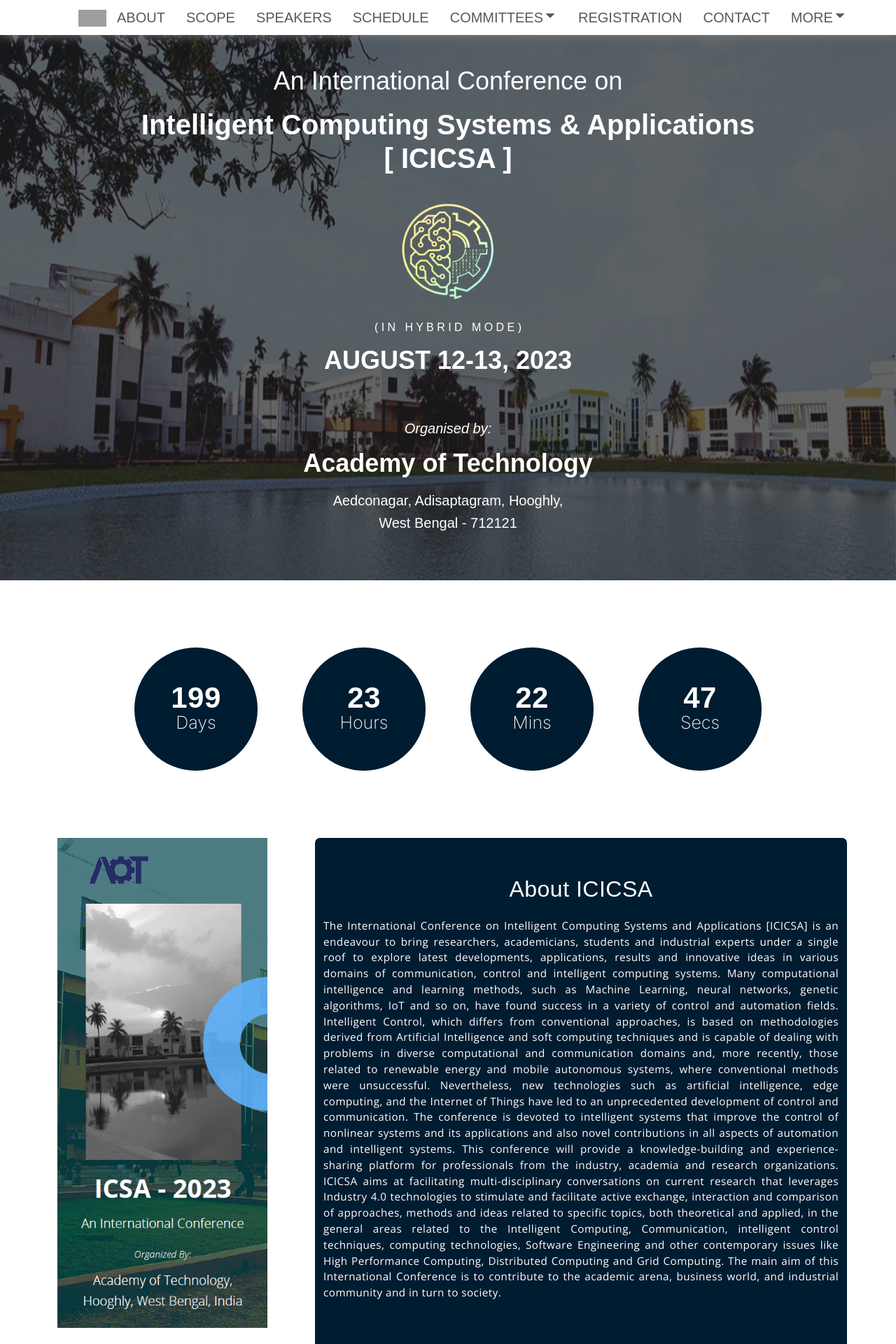
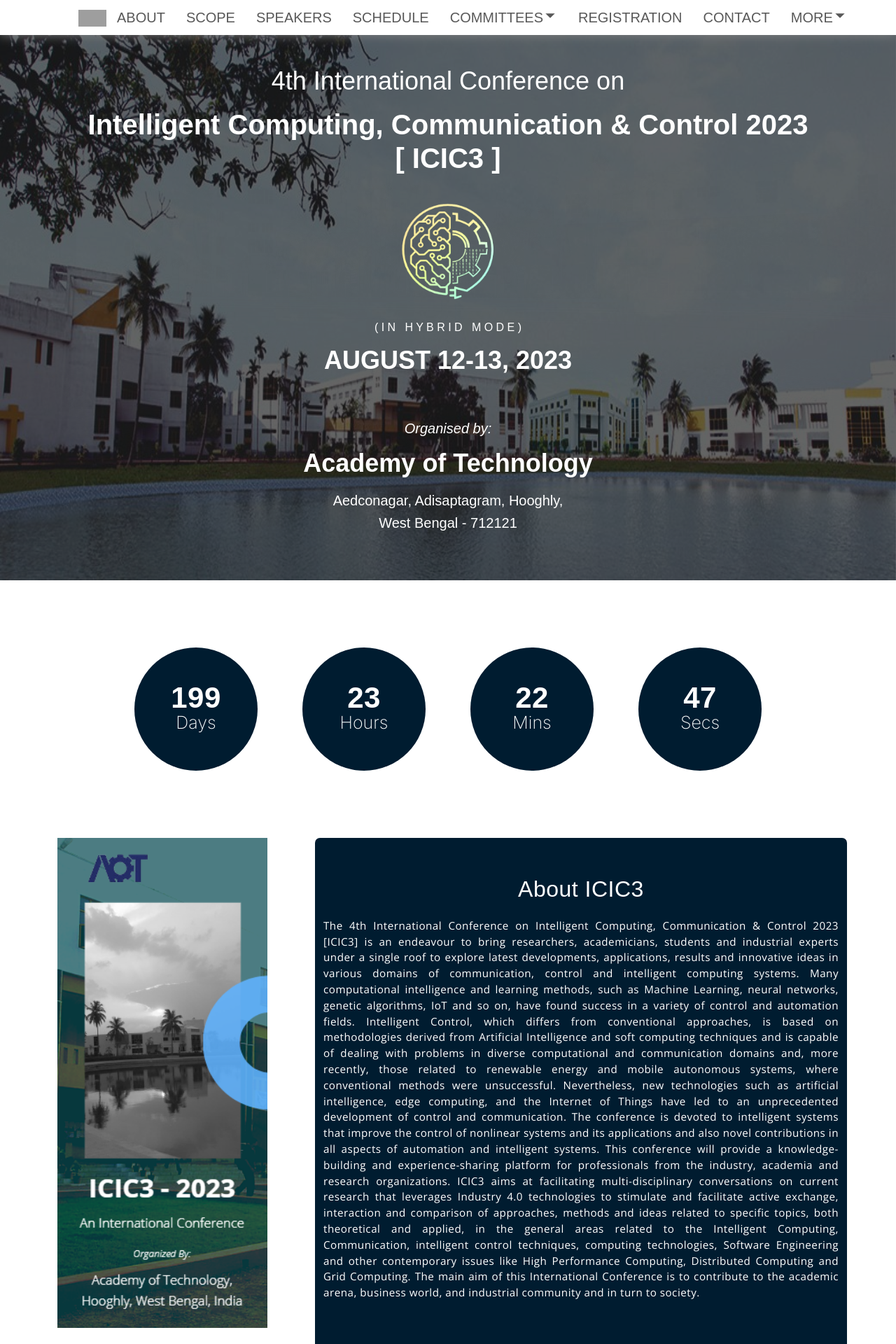
Before and after one commit to bimanTheCoderBoy/CCICS, a React (Create React App) app: page / in a window 1280 px wide. Shown: the top 1920 px of the page at 70% size. Built offline with nearby package versions, Linux system fonts and the light colour scheme; grey boxes are pictures that could not be loaded.

Commit message:
new conf name

```diff
--- a/src/component/home/Brochure.js
+++ b/src/component/home/Brochure.js
@@ -22,11 +22,11 @@
             </Link>
           </div>
           <div className="col-8 col-ab-ccics">
-            <h2 className="FM1">About ICICSA</h2>
+            <h2 className="FM1">About ICIC3</h2>
             <br />
             <h4 className="FM4">
-              The International Conference on Intelligent Computing Systems and
-              Applications [ICICSA] is an endeavour to bring researchers,
+              The 4th International Conference on Intelligent Computing, Communication
+               & Control 2023 [ICIC3] is an endeavour to bring researchers,
               academicians, students and industrial experts under a single roof
               to explore latest developments, applications, results and
               innovative ideas in various domains of communication, control and
@@ -48,7 +48,7 @@
               intelligent systems. This conference will provide a
               knowledge-building and experience-sharing platform for
               professionals from the industry, academia and research
-              organizations. ICICSA aims at facilitating multi-disciplinary
+              organizations. ICIC3 aims at facilitating multi-disciplinary
               conversations on current research that leverages Industry 4.0
               technologies to stimulate and facilitate active exchange,
               interaction and comparison of approaches, methods and ideas
--- a/src/component/home/Home.js
+++ b/src/component/home/Home.js
@@ -32,10 +32,10 @@
       <img src="img/slider-img-3.jpeg" alt="" className="slides" /> */}
       <div className="content">
         <span>
-          <h2 style={{fontWeight: 'normal'}}>An International Conference on</h2>
+          <h2 style={{fontWeight: 'normal'}}>4th International Conference on</h2>
           <h1>
-            Intelligent Computing Systems & Applications <br/>
-            [ ICICSA ]
+            Intelligent Computing, Communication & Control 2023 <br/>
+            [ ICIC3 ]
           </h1>
           <img src="img/conflogo1.png" style={{height: 200, width: 200}}></img>
           <h3>
```
Also changed, not shown: public/img/brochure.png.
